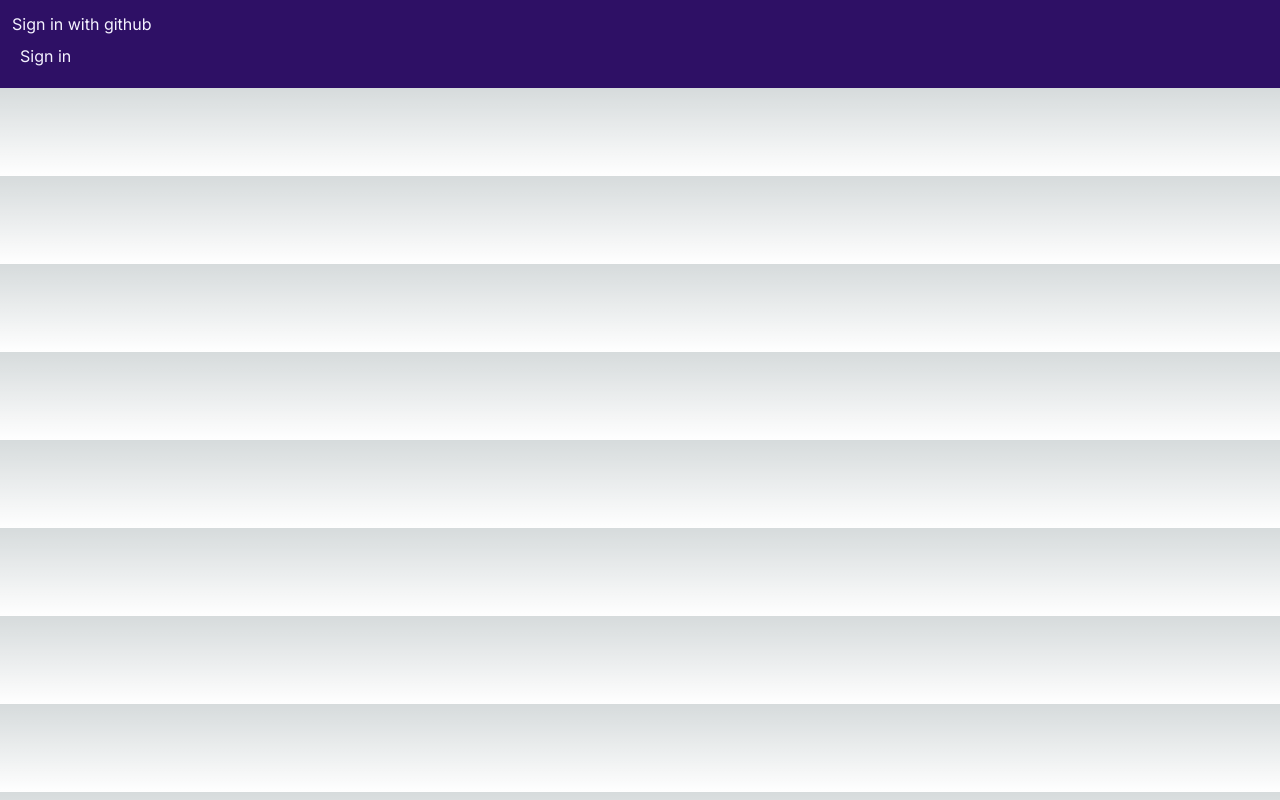
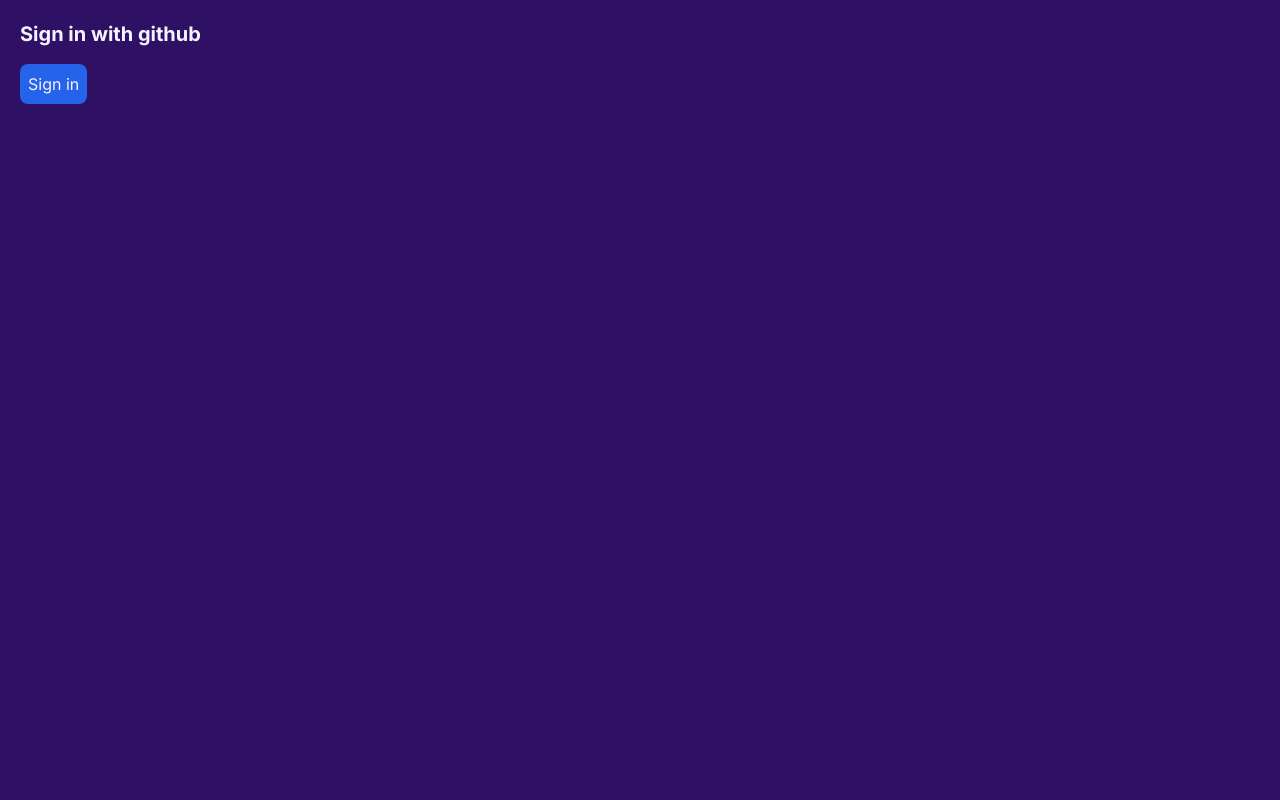
Before and after one commit to johnsvd105/cprg306-assignments, a Next.js app: page /week-8 in a window 1280 px wide. Built offline with nearby package versions, Linux system fonts and the light colour scheme; no server answers.

Commit message:
week 8 changes
conditional rendering added for shopping-list to prevent access if the user hasn't logged in. Added styling to both pages and added redirect to the shopping-list

```diff
--- a/app/week-8/page.js
+++ b/app/week-8/page.js
@@ -1,8 +1,5 @@
 "use client"
 import { useUserAuth } from "./_utils/auth-context";
-
-
-
 
 
 const Page = () => {
@@ -24,22 +21,23 @@ const Page = () => {
         }
     }
 
-
-
     return (
-        <main className="bg-violet-950 flex-1">
+        <main className="bg-violet-950 h-screen">
             <div className="p-3 text-violet-50">
-                {user ? (
-                    <div>
-                    <h1> Hello, {user.displayName}</h1>
-                    <button onClick={handleFirebaseSignOut} className="p-2"> Sign out</button>
-                    </div>
-                ) : (
-                    <div>
-                        <h1>Sign in with github</h1>
-                        <button onClick={handleGitHubSignIn} className="p-2"> Sign in</button>
-                    </div>
-                )}
+                    {user ? (
+                        <div className="flex-col m-2">
+                        <h1 className="font-bold text-xl"> Signed in as {user.displayName} ({user.email})</h1>
+                        <h2 className="text-lg">
+                            <a className="hover:underline" href="/week-8/shopping-list">continue to your shopping list</a>
+                        </h2>
+                        <button onClick={handleFirebaseSignOut} className="bg-blue-600 p-2 mt-4 rounded-lg hover:bg-blue-700"> Sign out</button>
+                        </div>
+                    ) : (
+                        <div className="flex-col m-2">
+                            <h1 className="font-bold text-xl">Sign in with github</h1>
+                            <button onClick={handleGitHubSignIn} className="bg-blue-600 p-2 mt-4 rounded-lg hover:bg-blue-700"> Sign in</button>
+                        </div>
+                    )}
             </div>
         </main>
     )
--- a/app/week-8/shopping-list/page.js
+++ b/app/week-8/shopping-list/page.js
@@ -3,13 +3,19 @@ import ItemList from "./item-list"
 import NewItem from "./new-item"
 import ItemsData from "./items.json"
 import MealIdeas from "./meal-ideas"
+import { useUserAuth } from "../_utils/auth-context"
 
-import { useState } from "react"
+import { useEffect, useState } from "react"
+
+
 
 const Page = () => {
 
     const [items, setItems] = useState(ItemsData);
     const [selectedItemName, setSelectedItemName] = useState("");
+
+    const {user} = useUserAuth();
+
 
     const handleAddItem = (newItem) => {
         setItems([...items, newItem]);
@@ -25,13 +31,20 @@ const Page = () => {
     }
 
 
+
     return (
-        <main className=" bg-violet-950">
+        <main className=" bg-violet-950 h-screen">
             <div className="p-3 text-violet-50" >
+                <div>
+                    {!user ? (
+                        <div>
+                            <h1 className="font-bold text-xl">Not logged in</h1>
+                        </div>
+                    ) : (
+                        <div>
                             <h1 className="font-bold text-3xl py-2">Shopping list</h1>
                             <h2 className="text-xl">Add New Item</h2>
                             <div className="flex ">
-
                                 <div className="flex-1 max-w-sm">
                                     <NewItem onAddItem={handleAddItem}/>
                                     <ItemList items={items} onItemSelect={handleItemSelected}/>
@@ -40,8 +53,9 @@ const Page = () => {
                                     <MealIdeas ingredient={selectedItemName}/>
                                 </div>
                             </div>
-
-
+                        </div>
+                    )}
+                </div>
             </div>
         </main>
     )
```
Lines whose indentation alone changed are shown as unchanged.
